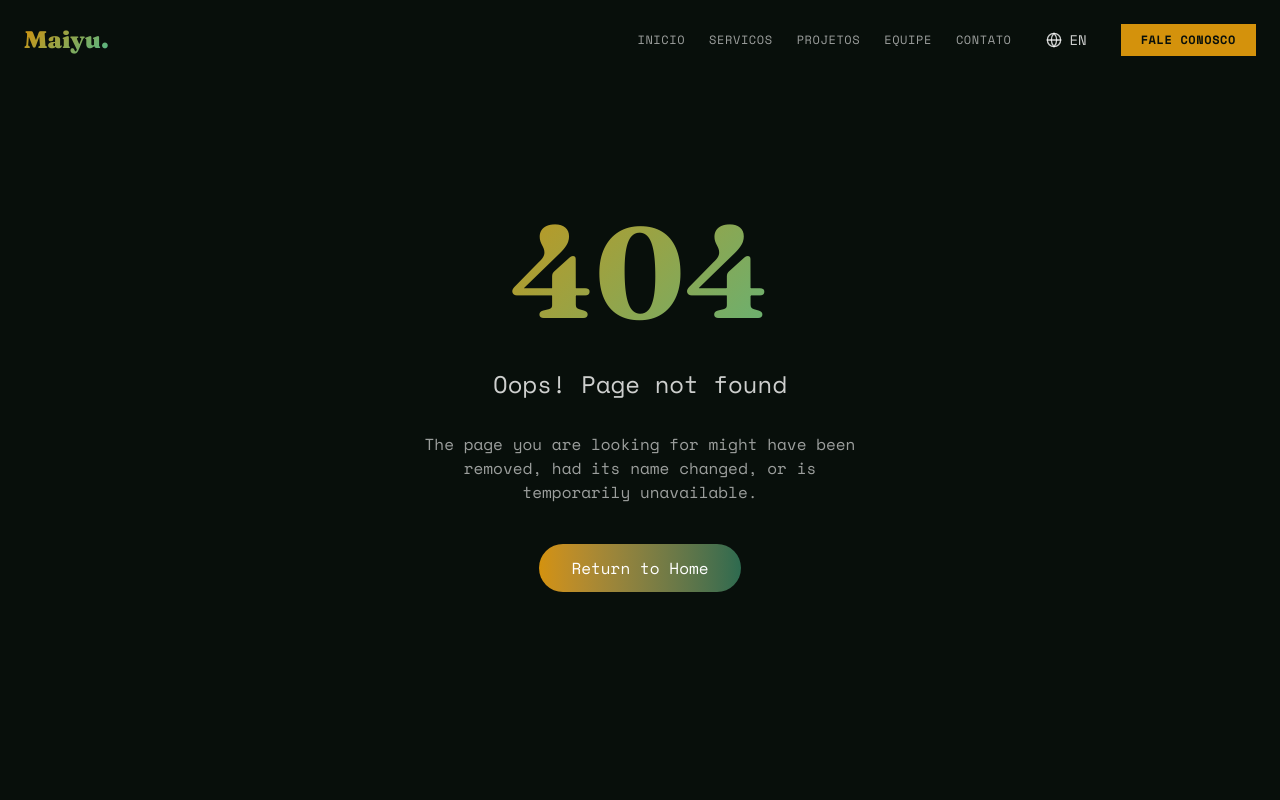
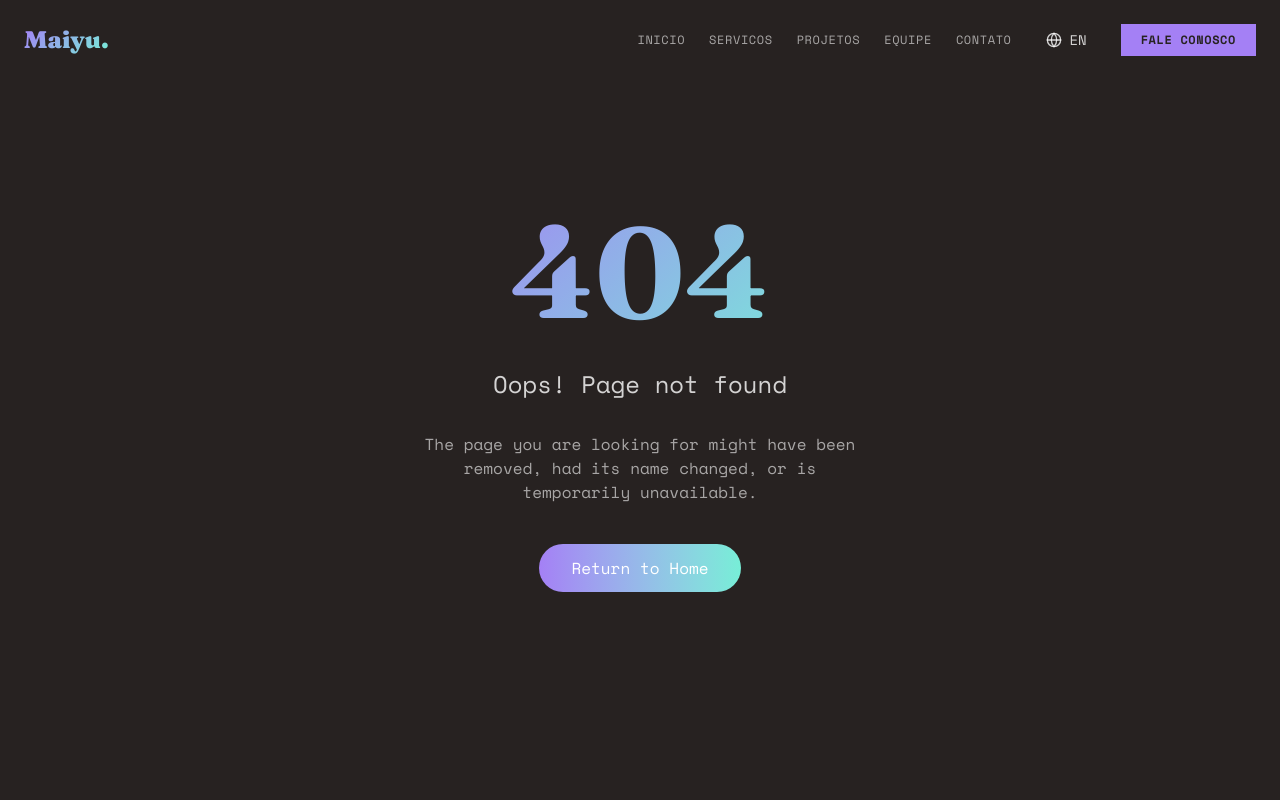
Before and after one commit to jhollyfer/maiyu.com.br, a React (Vite) app: page /contact in a window 1280 px wide. Shown: the top 800 px of the page. Built offline with nearby package versions, Linux system fonts and the light colour scheme.

Commit message:
fix: change colors

```diff
--- a/src/components/layout/footer.tsx
+++ b/src/components/layout/footer.tsx
@@ -25,7 +25,7 @@ const Footer = () => {
   return (
     <footer
       className="pt-20 border-t border-white/8"
-      style={{ backgroundColor: "#080f0b" }}
+      style={{ backgroundColor: "#272221" }}
     >
       <div className="container mx-auto px-6">
         <div className="grid grid-cols-1 md:grid-cols-3 gap-12 mb-16">
--- a/src/components/layout/navbar.tsx
+++ b/src/components/layout/navbar.tsx
@@ -58,7 +58,7 @@ const Navbar = () => {
       )}
       style={
         scrolled
-          ? { backgroundColor: "rgba(8,15,11,0.85)", backdropFilter: "blur(16px)" }
+          ? { backgroundColor: "rgba(39,34,33,0.88)", backdropFilter: "blur(18px)" }
           : undefined
       }
     >
@@ -111,7 +111,7 @@ const Navbar = () => {
             "fixed inset-0 z-10 flex flex-col justify-center transition-transform duration-300 ease-in-out border-r border-white/5",
             mobileMenuOpen ? "translate-x-0" : "translate-x-full"
           )}
-          style={{ backgroundColor: "#080f0b" }}
+          style={{ backgroundColor: "#272221" }}
         >
           <nav className="container px-6">
             <ul className="flex flex-col space-y-6 items-center">
--- a/src/components/sections/contact-section.tsx
+++ b/src/components/sections/contact-section.tsx
@@ -37,7 +37,7 @@ export function ContactSection() {
   };
 
   return (
-    <section id="contact" className="py-28 px-6" style={{ backgroundColor: "#0d2318" }}>
+    <section id="contact" className="py-28 px-6" style={{ backgroundColor: "#403937" }}>
       <div className="container mx-auto">
         <div className="grid grid-cols-1 lg:grid-cols-2 gap-20">
 
--- a/src/components/sections/team-section.tsx
+++ b/src/components/sections/team-section.tsx
@@ -17,12 +17,12 @@ export function TeamSection() {
   const { t } = useLanguage();
 
   return (
-    <section id="team" className="py-28 px-6" style={{ backgroundColor: "#080f0b" }}>
+    <section id="team" className="py-28 px-6" style={{ backgroundColor: "#272221" }}>
       <div className="container mx-auto">
         <AnimateInView className="mb-16">
           <div className="flex items-center gap-3 mb-4">
-            <span className="w-6 h-px bg-maiyu-green inline-block" />
-            <p className="text-maiyu-green font-body text-[10px] font-medium tracking-[0.3em] uppercase">
+            <span className="w-6 h-px bg-maiyu-amber inline-block" />
+            <p className="text-maiyu-amber font-body text-[10px] font-medium tracking-[0.3em] uppercase">
               {t("team.heading")}
             </p>
           </div>
--- a/src/global.css
+++ b/src/global.css
@@ -40,14 +40,25 @@
   --color-sidebar-border: var(--sidebar-border);
   --color-sidebar-ring: var(--sidebar-ring);
 
-  /* Maiyu brand — Amazonian Editorial palette */
-  --color-maiyu-dark: #080f0b;
-  --color-maiyu-forest: #0d2318;
-  --color-maiyu-purple: #d4920c; /* amber — main accent, replaces generic purple */
-  --color-maiyu-blue: #2d6a4f; /* jade — replaces generic blue */
-  --color-maiyu-green: #52b788; /* sage — secondary green */
-  --color-maiyu-amber: #d4920c;
-  --color-maiyu-cream: #f0ede5;
+  /* ─── Maiyu brand palette ─────────────────────────────────────── */
+  /* Base */
+  --color-maiyu-black:   #272221; /* darkest bg */
+  --color-maiyu-dark:    #272221; /* alias kept for compat */
+  --color-maiyu-surface: #403937; /* alternate section bg */
+  --color-maiyu-forest:  #403937; /* alias kept for compat */
+  --color-maiyu-cream:   #FAFAFA;
+
+  /* Product */
+  --color-maiyu-purple: #A480F5; /* primary accent */
+  --color-maiyu-amber:  #A480F5; /* alias → all legacy text-maiyu-amber → purple */
+  --color-maiyu-green:  #88FF9A; /* secondary */
+  --color-maiyu-blue:   #77EED7; /* tertiary / teal */
+  --color-maiyu-pink:   #FB80C1; /* highlight */
+
+  /* Gradients */
+  --gradient-brand:  linear-gradient(135deg, #A480F5, #77EED7);
+  --gradient-blue:   linear-gradient(135deg, #31E1F7, #3168F7);
+  --gradient-green:  linear-gradient(135deg, #77EED7, #88FF9A);
 
   /* Custom fonts */
   --font-heading: "Fraunces", Georgia, serif;
@@ -56,72 +67,77 @@
 
 :root {
   --radius: 0.25rem;
-  --background: oklch(0.97 0.01 80);
-  --foreground: oklch(0.12 0.025 155);
-  --card: oklch(0.94 0.008 80);
-  --card-foreground: oklch(0.12 0.025 155);
-  --popover: oklch(0.97 0.01 80);
-  --popover-foreground: oklch(0.12 0.025 155);
-  --primary: oklch(0.65 0.15 72);
-  --primary-foreground: oklch(0.08 0.018 155);
-  --secondary: oklch(0.92 0.008 80);
-  --secondary-foreground: oklch(0.2 0.02 155);
-  --muted: oklch(0.92 0.008 80);
-  --muted-foreground: oklch(0.5 0.012 80);
-  --accent: oklch(0.92 0.008 80);
-  --accent-foreground: oklch(0.2 0.02 155);
+
+  /* Light mode — base/white surface */
+  --background: #FAFAFA;
+  --foreground: oklch(0.14 0.01 30);
+  --card: #FFFFFF;
+  --card-foreground: oklch(0.14 0.01 30);
+  --popover: #FFFFFF;
+  --popover-foreground: oklch(0.14 0.01 30);
+  --primary: oklch(0.67 0.2 295);          /* #A480F5 purple */
+  --primary-foreground: #FFFFFF;
+  --secondary: oklch(0.94 0.005 30);
+  --secondary-foreground: oklch(0.2 0.01 30);
+  --muted: oklch(0.94 0.005 30);
+  --muted-foreground: oklch(0.52 0.008 30);
+  --accent: oklch(0.94 0.005 30);
+  --accent-foreground: oklch(0.2 0.01 30);
   --destructive: oklch(0.577 0.245 27.325);
-  --border: oklch(0.88 0.008 80);
-  --input: oklch(0.88 0.008 80);
-  --ring: oklch(0.65 0.15 72);
-  --chart-1: oklch(0.646 0.222 41.116);
-  --chart-2: oklch(0.6 0.118 184.704);
-  --chart-3: oklch(0.398 0.07 227.392);
-  --chart-4: oklch(0.828 0.189 84.429);
-  --chart-5: oklch(0.769 0.188 70.08);
-  --sidebar: oklch(0.94 0.008 80);
-  --sidebar-foreground: oklch(0.12 0.025 155);
-  --sidebar-primary: oklch(0.65 0.15 72);
-  --sidebar-primary-foreground: oklch(0.08 0.018 155);
-  --sidebar-accent: oklch(0.92 0.008 80);
-  --sidebar-accent-foreground: oklch(0.2 0.02 155);
-  --sidebar-border: oklch(0.88 0.008 80);
-  --sidebar-ring: oklch(0.65 0.15 72);
+  --border: oklch(0.88 0.005 30);
+  --input: oklch(0.88 0.005 30);
+  --ring: oklch(0.67 0.2 295);             /* purple focus ring */
+  --chart-1: #A480F5;
+  --chart-2: #88FF9A;
+  --chart-3: #77EED7;
+  --chart-4: #FB80C1;
+  --chart-5: #3168F7;
+  --sidebar: #FAFAFA;
+  --sidebar-foreground: oklch(0.14 0.01 30);
+  --sidebar-primary: oklch(0.67 0.2 295);
+  --sidebar-primary-foreground: #FFFFFF;
+  --sidebar-accent: oklch(0.94 0.005 30);
+  --sidebar-accent-foreground: oklch(0.2 0.01 30);
+  --sidebar-border: oklch(0.88 0.005 30);
+  --sidebar-ring: oklch(0.67 0.2 295);
 }
 
 .dark {
-  /* Deep forest — main background */
-  --background: oklch(0.08 0.016 155);
-  --foreground: oklch(0.93 0.012 80);
-  --card: oklch(0.12 0.02 155);
-  --card-foreground: oklch(0.93 0.012 80);
-  --popover: oklch(0.12 0.02 155);
-  --popover-foreground: oklch(0.93 0.012 80);
-  --primary: oklch(0.65 0.15 72);
-  --primary-foreground: oklch(0.08 0.018 155);
-  --secondary: oklch(0.18 0.02 155);
-  --secondary-foreground: oklch(0.93 0.012 80);
-  --muted: oklch(0.18 0.02 155);
-  --muted-foreground: oklch(0.62 0.012 80);
-  --accent: oklch(0.18 0.02 155);
-  --accent-foreground: oklch(0.93 0.012 80);
+  /* ─── Base surfaces ──────────────────────────────── */
+  --background: oklch(0.155 0.009 30);     /* #272221 — main bg */
+  --foreground: oklch(0.97 0.002 30);      /* #FAFAFA — body text */
+  --card: oklch(0.26 0.01 30);             /* #403937 — card surface */
+  --card-foreground: oklch(0.97 0.002 30);
+  --popover: oklch(0.26 0.01 30);
+  --popover-foreground: oklch(0.97 0.002 30);
+
+  /* ─── Brand primary → purple ─────────────────────── */
+  --primary: oklch(0.67 0.2 295);          /* #A480F5 */
+  --primary-foreground: oklch(0.155 0.009 30);
+
+  --secondary: oklch(0.3 0.01 30);
+  --secondary-foreground: oklch(0.97 0.002 30);
+  --muted: oklch(0.3 0.01 30);
+  --muted-foreground: oklch(0.62 0.008 30);
+  --accent: oklch(0.3 0.01 30);
+  --accent-foreground: oklch(0.97 0.002 30);
   --destructive: oklch(0.704 0.191 22.216);
   --border: oklch(1 0 0 / 8%);
   --input: oklch(1 0 0 / 12%);
-  --ring: oklch(0.65 0.15 72);
-  --chart-1: oklch(0.488 0.243 264.376);
-  --chart-2: oklch(0.696 0.17 162.48);
-  --chart-3: oklch(0.769 0.188 70.08);
-  --chart-4: oklch(0.627 0.265 303.9);
-  --chart-5: oklch(0.645 0.246 16.439);
-  --sidebar: oklch(0.12 0.02 155);
-  --sidebar-foreground: oklch(0.93 0.012 80);
-  --sidebar-primary: oklch(0.65 0.15 72);
-  --sidebar-primary-foreground: oklch(0.08 0.018 155);
-  --sidebar-accent: oklch(0.18 0.02 155);
-  --sidebar-accent-foreground: oklch(0.93 0.012 80);
+  --ring: oklch(0.67 0.2 295);             /* purple ring */
+  --chart-1: #A480F5;
+  --chart-2: #88FF9A;
+  --chart-3: #77EED7;
+  --chart-4: #FB80C1;
+  --chart-5: #3168F7;
+  --sidebar: oklch(0.26 0.01 30);
+  --sidebar-foreground: oklch(0.97 0.002 30);
+  --sidebar-primary: oklch(0.67 0.2 295);
+  --sidebar-primary-foreground: oklch(0.155 0.009 30);
+  --sidebar-accent: oklch(0.3 0.01 30);
+  --sidebar-accent-foreground: oklch(0.97 0.002 30);
   --sidebar-border: oklch(1 0 0 / 8%);
-  --sidebar-ring: oklch(0.65 0.15 72);
+  --sidebar-ring: oklch(0.67 0.2 295);
 }
 
 @layer base {
@@ -145,11 +161,16 @@
     font-family: "Fraunces", Georgia, serif;
   }
 
-  /* Amber-to-sage gradient — the Amazonian signature */
+  /* Brand gradient — purple → teal (signature Maiyu.) */
   .text-gradient {
-    background: linear-gradient(135deg, #d4920c, #52b788);
+    background: var(--gradient-brand);
     -webkit-background-clip: text;
     -webkit-text-fill-color: transparent;
     background-clip: text;
   }
+
+  /* Gradient helpers */
+  .bg-gradient-brand { background: var(--gradient-brand); }
+  .bg-gradient-blue  { background: var(--gradient-blue);  }
+  .bg-gradient-green { background: var(--gradient-green); }
 }
```
Also changed, not shown: src/components/sections/hero-section.tsx (+22 -4 lines), src/components/sections/projects-section.tsx (+4 -4 lines), src/components/sections/services-section.tsx (+4 -4 lines), public/favicon.svg.
